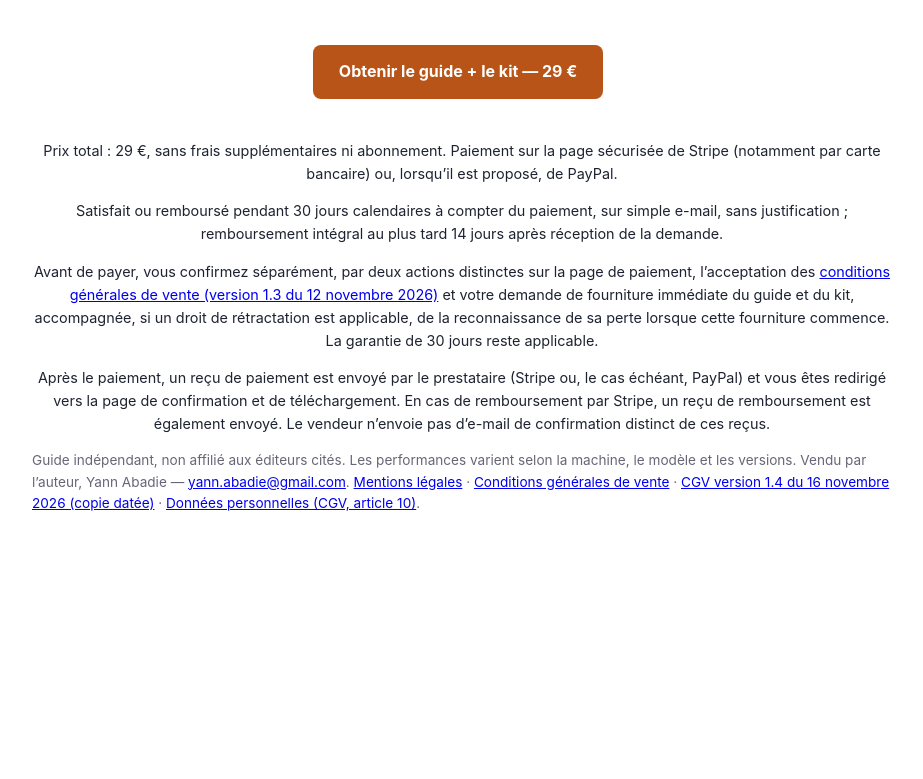
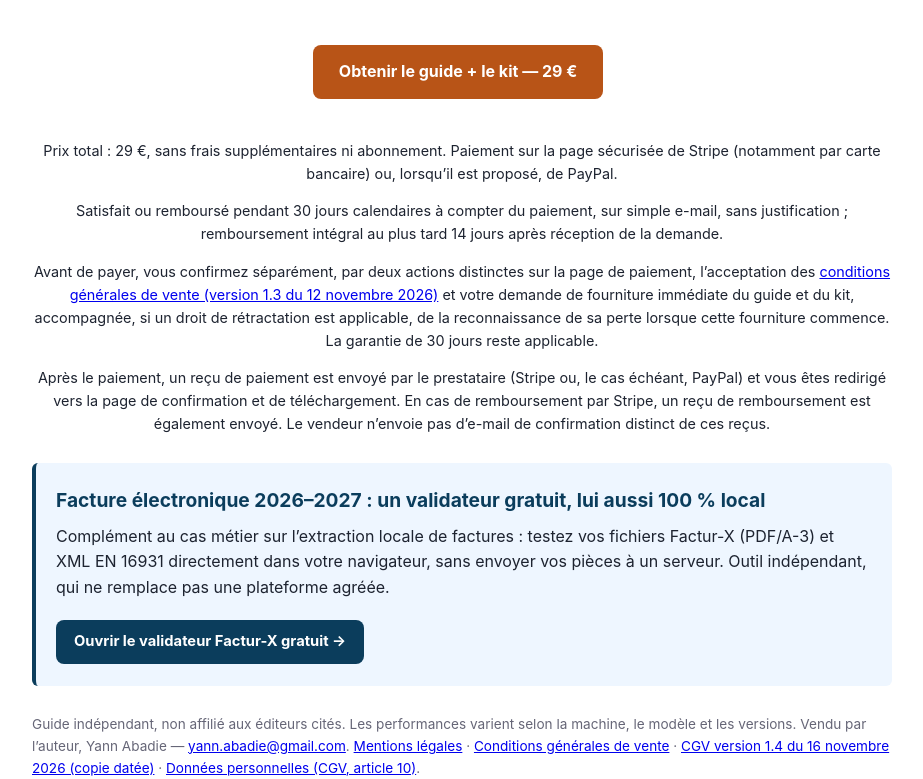
Before and after one commit to yannabadie/ygn-guide-ia-locale, a plain HTML site: page index.html in a window 1280 px wide. Shown: the part 6979-7758 px from the top of the page, without its empty margins (178-1101 px from the left). Before the commit the page ends 7494 px from the top, so only its background shows below. Drawn offline with Linux system fonts and the light colour scheme.

Commit message:
Ajout d'un encart vers le validateur Factur-X gratuit (sans modification du texte contractuel)

```diff
--- a/index.html
+++ b/index.html
@@ -135,6 +135,11 @@ pre.tree{background:#f4f7fa;border:1px solid #d5dce3;padding:12px 16px;overflow-
 <p style="text-align:center;font-size:.9em">Satisfait ou remboursé pendant 30 jours calendaires à compter du paiement, sur simple e-mail, sans justification&nbsp;; remboursement intégral au plus tard 14 jours après réception de la demande.</p>
 <p style="text-align:center;font-size:.9em">Avant de payer, vous confirmez séparément, par deux actions distinctes sur la page de paiement, l’acceptation des <a href="https://yannabadie.github.io/ygn-guide-ia-locale/cgv-1.4-2026-11-16.html">conditions générales de vente (version 1.3 du 12 novembre 2026)</a> et votre demande de fourniture immédiate du guide et du kit, accompagnée, si un droit de rétractation est applicable, de la reconnaissance de sa perte lorsque cette fourniture commence. La garantie de 30 jours reste applicable.</p>
 <p style="text-align:center;font-size:.9em">Après le paiement, un reçu de paiement est envoyé par le prestataire (Stripe ou, le cas échéant, PayPal) et vous êtes redirigé vers la page de confirmation et de téléchargement. En cas de remboursement par Stripe, un reçu de remboursement est également envoyé. Le vendeur n’envoie pas d’e-mail de confirmation distinct de ces reçus.</p>
+<section class="box" id="synergie-facturx-2027" style="background:#eef6ff;border-left:4px solid #0b3d5c;padding:18px 20px;margin:28px 0;border-radius:6px">
+<h2 style="margin:.2em 0 .4em;font-size:1.2em;color:#0b3d5c">Facture électronique 2026–2027 : un validateur gratuit, lui aussi 100&nbsp;% local</h2>
+<p style="margin:.4em 0">Complément au cas métier sur l’extraction locale de factures : testez vos fichiers Factur-X (PDF/A-3) et XML EN&nbsp;16931 directement dans votre navigateur, sans envoyer vos pièces à un serveur. Outil indépendant, qui ne remplace pas une plateforme agréée.</p>
+<p style="margin:12px 0 4px"><a class="btn" style="background:#0b3d5c;padding:10px 18px;font-size:.92em" href="https://yannabadie.github.io/validateur-factur-x/">Ouvrir le validateur Factur-X gratuit →</a></p>
+</section>
 </main>
 <footer class="w">Guide indépendant, non affilié aux éditeurs cités. Les performances varient selon la machine, le modèle et les versions. Vendu par l’auteur, Yann Abadie — <a href="mailto:yann.abadie@gmail.com">yann.abadie@gmail.com</a>. <a href="https://yannabadie.github.io/ygn-guide-ia-locale/mentions-legales.html">Mentions légales</a> · <a href="https://yannabadie.github.io/ygn-guide-ia-locale/cgv.html">Conditions générales de vente</a> · <a href="https://yannabadie.github.io/ygn-guide-ia-locale/cgv-1.4-2026-11-16.html">CGV version 1.4 du 16 novembre 2026 (copie datée)</a> · <a href="https://yannabadie.github.io/ygn-guide-ia-locale/cgv-1.4-2026-11-16.html#art-10">Données personnelles (CGV, article 10)</a>.</footer>
 </body></html>
```
